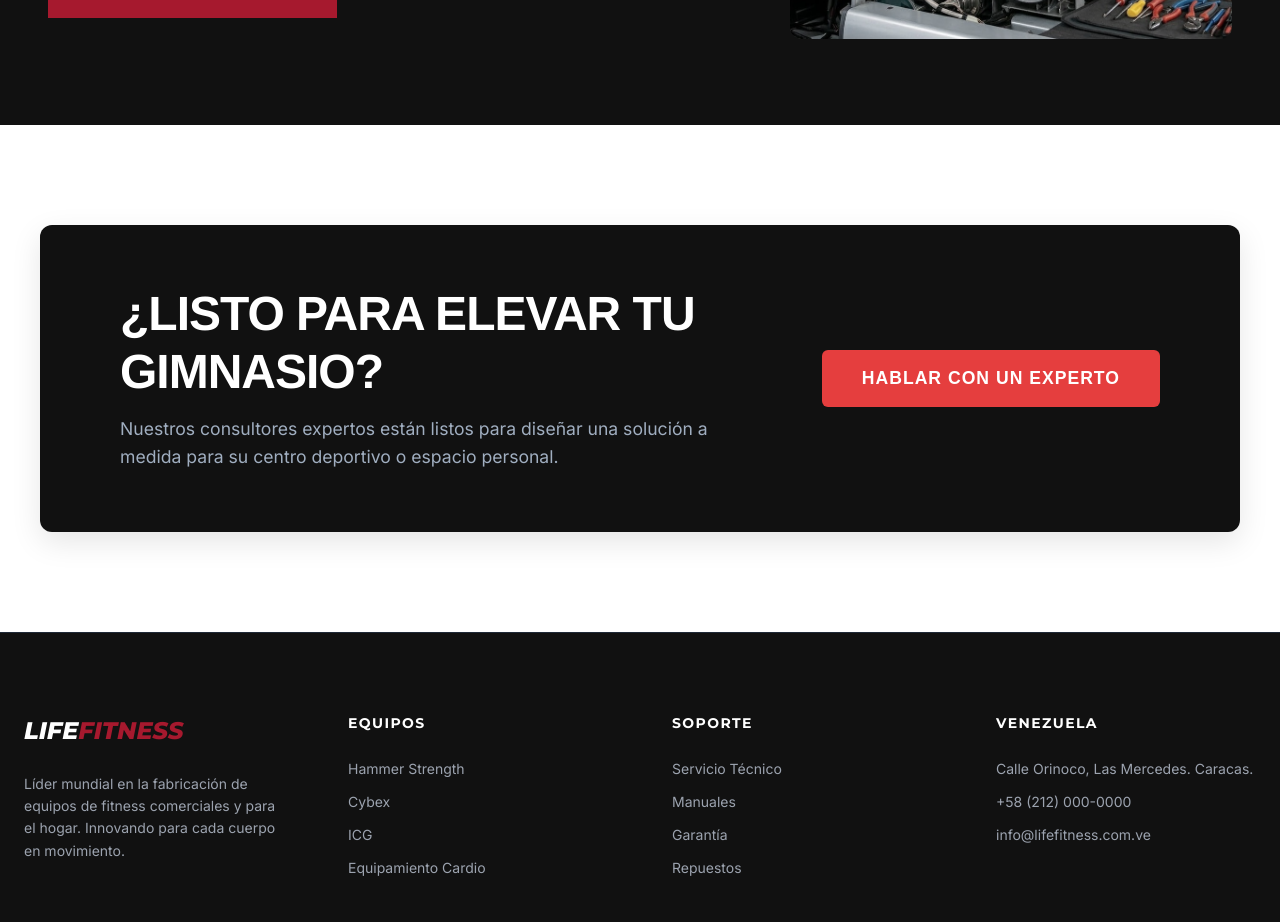
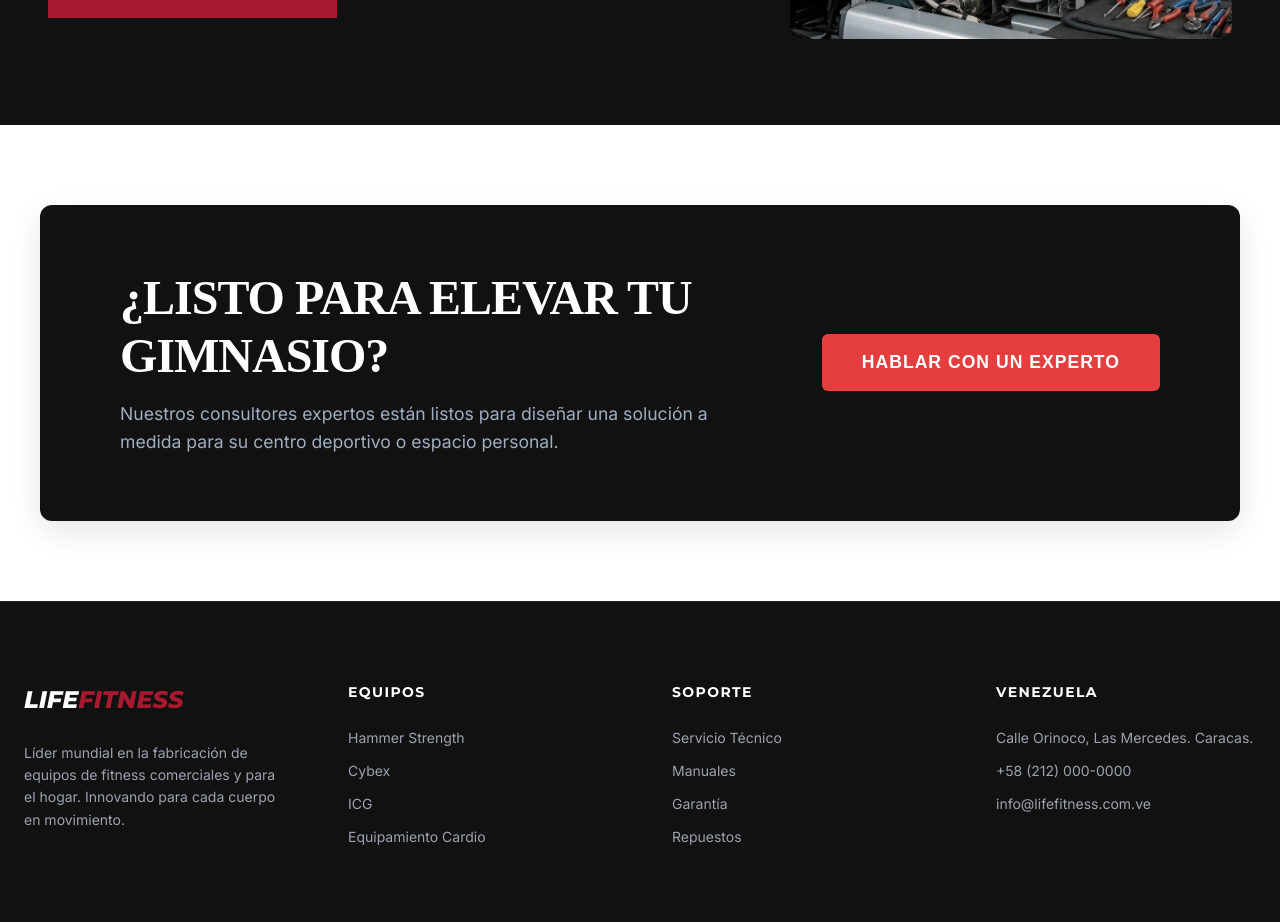
Before and after one commit to Jdtr03/life-fitness-venezuela, a React (Vite) app: page / in a window 1280 px wide. Shown: the part 2820-3742 px from the top of the page. Built offline with nearby package versions, Linux system fonts and the light colour scheme.

Commit message:
mejora del homee

```diff
--- a/src/components/home/CTA.jsx
+++ b/src/components/home/CTA.jsx
@@ -1,96 +1,18 @@
 import React from 'react';
 
 const CTA = () => {
-  // --- Estilos Actualizados para Replicar image_2.png ---
-
-  // 1. Contenedor EXTERIOR de la sección (Fondo Blanco)
-  const sectionWrapperStyle = {
-    backgroundColor: '#ffffff', // Fondo blanco de la sección completa
-    padding: '100px 20px', // Mucho padding arriba y abajo para crear espacio
-
-    width: '100%',
-    display: 'flex',
-    justifyContent: 'center',
-    alignItems: 'center',
-  };
-
-  // 2. Contenedor INTERIOR (La Caja Negra)
-  const blackBoxStyle = {
-    backgroundColor: '#111111', // Negro/Gris muy oscuro
-    color: '#ffffff', // Todo el texto por defecto es blanco aquí
-    width: '100%',
-    maxWidth: '1200px', // Ancho máximo de la caja negra
-    padding: '60px 80px', // Padding interno de la caja negra
-    borderRadius: '12px', // Bordes redondeados sutiles (opcional, pero queda bien)
-    display: 'flex',
-    justifyContent: 'space-between', // Separa el texto a la izquierda y el botón a la derecha
-    alignItems: 'center', // Centrado vertical de los elementos internos
-    boxShadow: '0 10px 30px rgba(0,0,0,0.1)', // Sombra sutil opcional para dar profundidad
-  };
-
-  // 3. Contenedor de Texto (Título + Descripción)
-  const textContentStyle = {
-    maxWidth: '65%', // Limita el ancho del texto
-  };
-
-  // Estilo para el título (grande y en mayúsculas)
-  const titleStyle = {
-    fontFamily: "'Avenir Next', 'Helvetica Neue', sans-serif", // Una sans-serif geométrica moderna
-    fontSize: '3rem', // Tamaño grande para el título
-    fontWeight: '800', // Negrita extra
-    lineHeight: '1.2', // Altura de línea ajustada
-    marginBottom: '15px',
-    textTransform: 'uppercase', // Convertir a mayúsculas
-    letterSpacing: '-1px', // Espaciado entre letras más ajustado
-  };
-
-  // Estilo para la descripción (más pequeña y gris claro)
-  const descStyle = {
-    fontSize: '1.1rem',
-    color: '#a0aec0', // Gris claro para contraste suave
-    fontWeight: 'normal',
-    lineHeight: '1.6',
-  };
-
-  // Estilo para el botón (Rojo)
-  const btnStyle = {
-    backgroundColor: '#e53e3e', // Rojo brillante
-    color: '#ffffff', // Texto del botón en blanco
-    padding: '18px 40px', // Padding grande
-    fontSize: '1.1rem', // Tamaño de fuente
-    fontWeight: 'bold', // Negrita
-    border: 'none', // Sin borde
-    borderRadius: '6px', // Bordes redondeados
-    cursor: 'pointer', // Cursor de mano
-    textTransform: 'uppercase', // Texto en mayúsculas
-    letterSpacing: '1px', // Espaciado entre letras
-    transition: 'background-color 0.3s ease',
-    whiteSpace: 'nowrap', // Evita que el texto del botón se rompa en dos líneas
-  };
-
   return (
-    <section className="cta-wrapper" style={sectionWrapperStyle}>
-      {/* Esta es la caja negra dentro de la sección blanca */}
-      <div className="cta-container black-box" style={blackBoxStyle}>
-
-        {/* Lado izquierdo: Texto */}
-        <div className="cta-content" style={textContentStyle}>
-          <h2 className="cta-title" style={titleStyle}>
+    <section className="cta-wrapper">
+      <div className="cta-box">
+        <div className="cta-content">
+          <h2 className="cta-title">
             ¿Listo para elevar tu gimnasio?
           </h2>
-          <p className="cta-desc" style={descStyle}>
+          <p className="cta-desc">
             Nuestros consultores expertos están listos para diseñar una solución a medida para su centro deportivo o espacio personal.
           </p>
         </div>
-
-        {/* Lado derecho: Botón */}
-        <button
-          className="btn cta-btn"
-          style={btnStyle}
-          // Efecto hover (cambiar color al pasar el mouse)
-          onMouseOver={(e) => e.target.style.backgroundColor = '#c53030'}
-          onMouseOut={(e) => e.target.style.backgroundColor = '#e53e3e'}
-        >
+        <button className="btn cta-btn">
           Hablar con un Experto
         </button>
       </div>
--- a/src/index.css
+++ b/src/index.css
@@ -34,9 +34,18 @@ body {
   color: var(--dark);
   line-height: 1.5;
   -webkit-font-smoothing: antialiased;
+  overflow-x: hidden;
+  width: 100%;
+}
+html {
+  overflow-x: hidden;
 }
 
-h1, h2, h3, h4, .font-accent {
+h1,
+h2,
+h3,
+h4,
+.font-accent {
   font-family: var(--font-accent);
 }
 
@@ -203,8 +212,32 @@ ul {
   .nav-grid {
     grid-template-columns: 1fr auto;
   }
+
   .nav-menu-wrapper {
     display: none;
+  }
+}
+
+@media (max-width: 768px) {
+  .brand-red-block {
+    padding: 0 30px 0 15px;
+    clip-path: polygon(0 0, 90% 0, 100% 100%, 0% 100%);
+  }
+  .logo-lf {
+    height: 20px;
+  }
+  .logo-hammer-link {
+    padding-left: 10px;
+  }
+  .logo-hammer {
+    height: 20px;
+  }
+  .nav-action {
+    padding-right: 15px;
+  }
+  .nav-btn-large {
+    padding: 8px 15px;
+    font-size: 10px;
   }
 }
 
@@ -224,7 +257,7 @@ ul {
 .hero-overlay {
   position: absolute;
   inset: 0;
-  background: linear-gradient(to right, rgba(0,0,0,0.8) 0%, rgba(0,0,0,0.4) 60%, rgba(0,0,0,0.2) 100%);
+  background: linear-gradient(to right, rgba(0, 0, 0, 0.8) 0%, rgba(0, 0, 0, 0.4) 60%, rgba(0, 0, 0, 0.2) 100%);
 }
 
 .hero-container {
@@ -258,17 +291,65 @@ ul {
   flex-wrap: wrap;
 }
 
+@media (max-width: 768px) {
+  .hero {
+    min-height: auto;
+    padding: 6rem 0 4rem;
+  }
+
+  .hero-title {
+    font-size: clamp(2rem, 10vw, 3rem);
+    margin-bottom: 1rem;
+  }
+
+  .hero-desc {
+    font-size: 1rem;
+    margin-bottom: 2rem;
+  }
+
+  .hero-btns {
+    flex-direction: column;
+    gap: 1rem;
+  }
+
+  .hero-btns .btn {
+    width: 100%;
+    text-align: center;
+  }
+}
+
 /* Utilities */
-.text-primary { color: var(--primary); }
-.italic { font-style: italic; }
-.font-bold { font-weight: 700; }
-.font-black { font-weight: 900; }
-.bg-gray { background-color: var(--bg-gray); }
+.text-primary {
+  color: var(--primary);
+}
+
+.italic {
+  font-style: italic;
+}
+
+.font-bold {
+  font-weight: 700;
+}
+
+.font-black {
+  font-weight: 900;
+}
+
+.bg-gray {
+  background-color: var(--bg-gray);
+}
 
 /* Animations */
 @keyframes fadeIn {
-  from { opacity: 0; transform: translateY(30px); }
-  to { opacity: 1; transform: translateY(0); }
+  from {
+    opacity: 0;
+    transform: translateY(30px);
+  }
+
+  to {
+    opacity: 1;
+    transform: translateY(0);
+  }
 }
 
 .animate-fade {
@@ -306,6 +387,15 @@ ul {
     grid-template-columns: 1fr;
     gap: 2rem;
   }
+
+  .about-content {
+    text-align: center;
+    margin: 0 auto;
+  }
+
+  .about .section-title {
+    font-size: clamp(1.75rem, 6vw, 2.5rem);
+  }
 }
 
 /* Features */
@@ -318,6 +408,16 @@ ul {
   display: grid;
   grid-template-columns: repeat(auto-fit, minmax(250px, 1fr));
   gap: 3rem;
+}
+
+@media (max-width: 768px) {
+  .features {
+    padding: 3rem 1.5rem;
+  }
+
+  .features-grid {
+    gap: 2rem;
+  }
 }
 
 .feature-item {
@@ -374,7 +474,7 @@ ul {
 .cat-overlay {
   position: absolute;
   inset: 0;
-  background: linear-gradient(to top, rgba(0,0,0,0.9) 0%, rgba(0,0,0,0.3) 100%);
+  background: linear-gradient(to top, rgba(0, 0, 0, 0.9) 0%, rgba(0, 0, 0, 0.3) 100%);
 }
 
 .cat-content {
@@ -423,6 +523,43 @@ ul {
 @media (max-width: 992px) {
   .cat-grid {
     grid-template-columns: 1fr;
+    gap: 1.5rem;
+  }
+
+  .cat-card {
+    height: 320px;
+  }
+
+  .cat-content {
+    padding: 2rem;
+  }
+}
+
+@media (max-width: 576px) {
+  .cat-card {
+    height: 250px;
+  }
+
+  .cat-content {
+    padding: 1.5rem;
+  }
+
+  .cat-title {
+    font-size: 1.25rem;
+  }
+
+  .cat-desc {
+    font-size: 0.85rem;
+    margin-bottom: 1.5rem;
+  }
+
+  .cat-btns {
+    flex-direction: column;
+  }
+
+  .btn-outline-small {
+    width: 100%;
+    text-align: center;
   }
 }
 
@@ -493,7 +630,7 @@ ul {
   align-items: center;
   justify-content: center;
   font-size: 1.5rem;
-  box-shadow: 0 10px 20px rgba(0,0,0,0.3);
+  box-shadow: 0 10px 20px rgba(0, 0, 0, 0.3);
 }
 
 @media (max-width: 992px) {
@@ -501,45 +638,134 @@ ul {
     grid-template-columns: 1fr;
     gap: 3rem;
   }
+
+  .service-desc {
+    font-size: 1rem;
+  }
+
+  .service-list li {
+    font-size: 0.9rem;
+  }
+
+  .service-badge {
+    transform: translate(-50%, -50%) scale(0.8);
+  }
 }
 
 /* CTA */
-.cta {
-  background-color: #0F0F0F;
+.cta-wrapper {
+  background-color: #ffffff;
   padding: 5rem 1.5rem;
-  border-top: 1px solid var(--dark-light);
+  display: flex;
+  justify-content: center;
+  align-items: center;
 }
 
-.cta-container {
+.cta-box {
+  background-color: #111111;
+  color: #ffffff;
+  width: 100%;
+  max-width: 1200px;
+  padding: 4rem 5rem;
+  border-radius: 12px;
   display: flex;
   justify-content: space-between;
   align-items: center;
-  gap: 2rem;
+  box-shadow: 0 10px 30px rgba(0,0,0,0.1);
+  gap: 3rem;
+}
+
+.cta-content {
+  max-width: 65%;
 }
 
 .cta-title {
-  color: var(--light);
-  font-size: clamp(1.5rem, 4vw, 2.5rem);
+  font-family: "'Avenir Next', 'Helvetica Neue', sans-serif";
+  font-size: clamp(2rem, 4vw, 3rem);
   font-weight: 800;
+  line-height: 1.2;
   margin-bottom: 1rem;
+  text-transform: uppercase;
+  letter-spacing: -1px;
 }
 
 .cta-desc {
-  color: var(--gray-400);
+  color: #a0aec0;
   font-size: 1.1rem;
-  max-width: 600px;
+  line-height: 1.6;
 }
 
 .cta-btn {
-  padding: 1.25rem 2.5rem;
-  font-size: 1rem;
+  background-color: #e53e3e;
+  color: #ffffff;
+  padding: 18px 40px;
+  font-size: 1.1rem;
+  font-weight: bold;
+  border: none;
+  border-radius: 6px;
+  cursor: pointer;
+  text-transform: uppercase;
+  letter-spacing: 1px;
+  transition: background-color 0.3s ease;
   white-space: nowrap;
 }
 
+.cta-btn:hover {
+  background-color: #c53030;
+}
+
+@media (max-width: 992px) {
+  .cta-box {
+    flex-direction: column;
+    text-align: center;
+    padding: 3rem 2rem;
+  }
+  .cta-content {
+    max-width: 100%;
+  }
+}
+
 @media (max-width: 768px) {
+  .cta-wrapper {
+    padding: 3rem 1.5rem;
+  }
+  .cta-box {
+    gap: 1.5rem;
+    padding: 2.5rem 1.5rem;
+  }
+  .cta-title {
+    font-size: clamp(1.8rem, 8vw, 2.5rem);
+  }
+  .cta-desc {
+    font-size: 1rem;
+  }
+  .cta-btn {
+    width: 100%;
+    padding: 15px 20px;
+  }
+}
+
+@media (max-width: 768px) {
+  .cta {
+    padding: 3rem 1.5rem;
+  }
+
   .cta-container {
     flex-direction: column;
     text-align: center;
+    gap: 1.5rem;
+  }
+
+  .cta-title {
+    font-size: clamp(1.5rem, 6vw, 2rem);
+  }
+
+  .cta-desc {
+    font-size: 1rem;
+  }
+
+  .cta-btn {
+    width: 100%;
   }
 }
 
@@ -589,7 +815,8 @@ ul {
   margin-bottom: 0.75rem;
 }
 
-.footer-links a, .footer-links li {
+.footer-links a,
+.footer-links li {
   color: var(--gray-400);
   font-size: 0.875rem;
 }
@@ -614,9 +841,28 @@ ul {
 }
 
 @media (max-width: 768px) {
+  .footer {
+    padding: 3rem 0 1.5rem;
+  }
+
+  .footer-grid {
+    grid-template-columns: 1fr 1fr;
+    gap: 2.5rem;
+    text-align: center;
+  }
+
+  .footer-brand, .footer-links:last-child {
+    grid-column: 1 / -1;
+  }
+
   .footer-bottom {
     flex-direction: column;
     gap: 1rem;
     text-align: center;
   }
+
+  .bottom-links {
+    flex-wrap: wrap;
+    justify-content: center;
+  }
 }
```
Also changed, not shown: src/components/CTA.jsx (added, +64 -0 lines).
